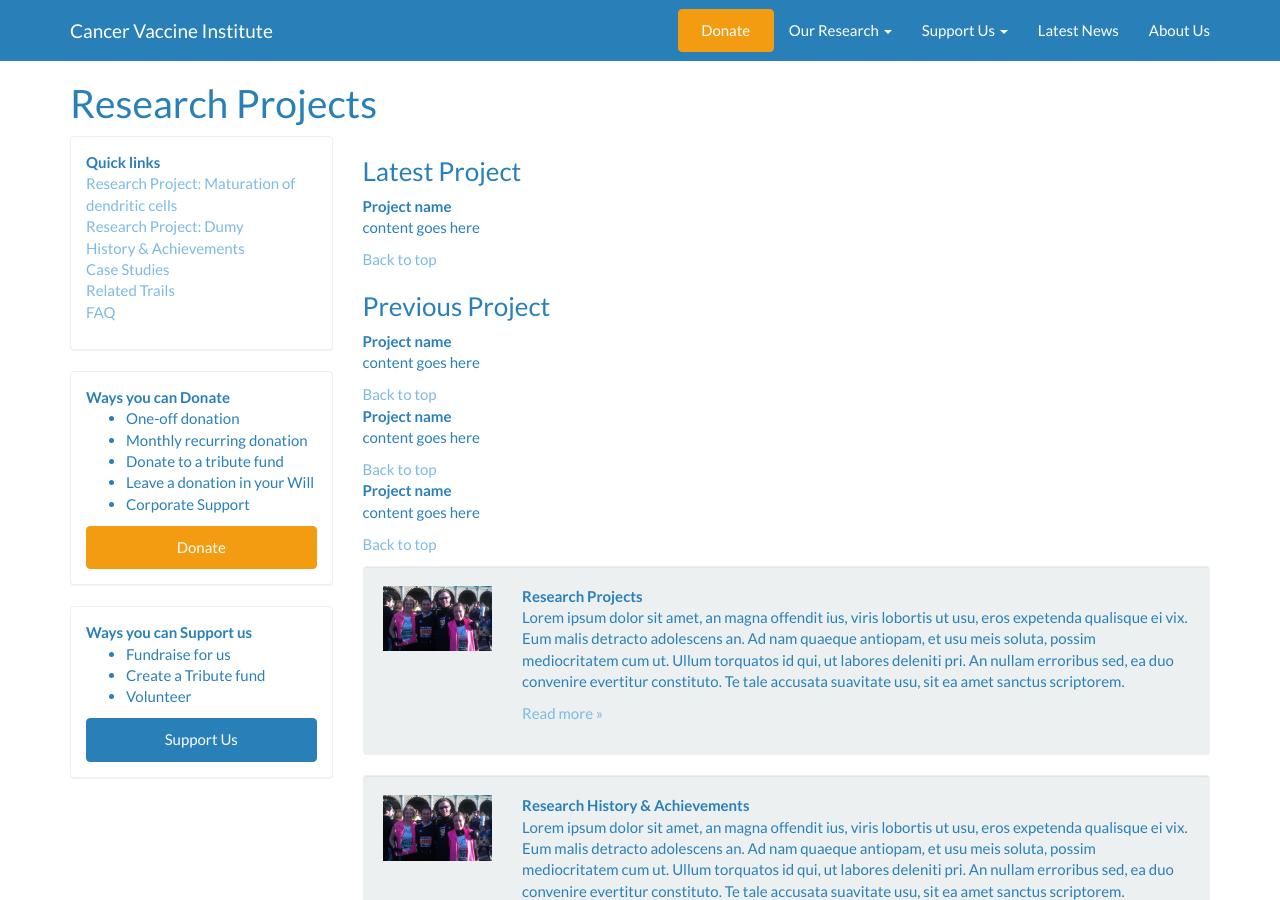
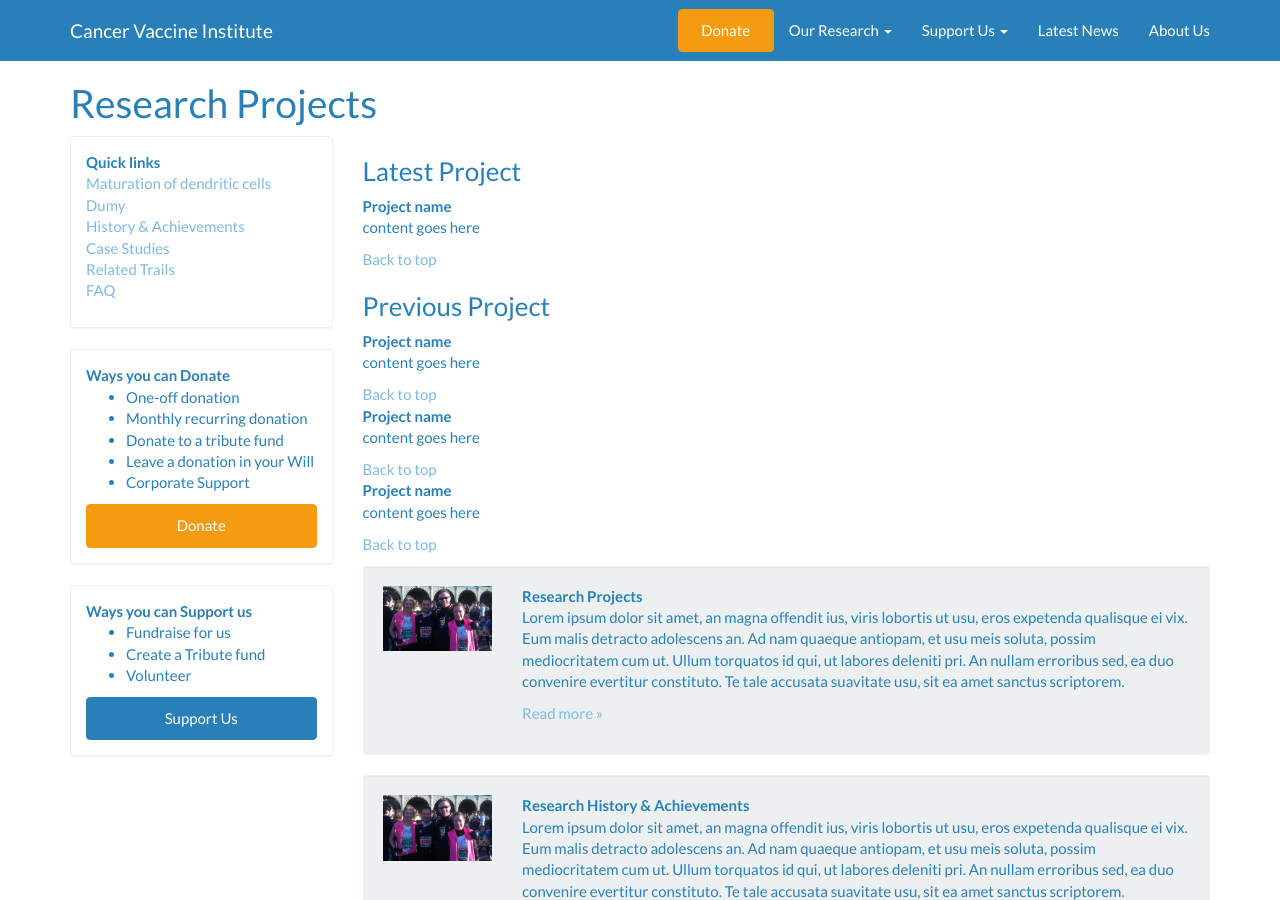
Before and after one commit to CancerVaccine/cancervaccine.github.io, a Jekyll site: the page built from our-research/research-projects/index.html, in a window 1280 px wide and 900 px high. Built offline with Jekyll 4.4.1, drawn with Linux system fonts in a browser that asks for light colours; nearby versions of some CDN libraries.

Commit message:
Updated '/our-research/research-projects/index.html' via CloudCannon

```diff
--- a/our-research/research-projects/index.html
+++ b/our-research/research-projects/index.html
@@ -9,10 +9,10 @@ categories: [navbar]
   <div class="col-xs-12 col-sm-3">
     <div class="panel panel-default">
       <div class="panel-body">
-        <strong>Quick links</strong>
+        <strong class="editable">Quick links</strong>
         <ul class="list-unstyled">
           {% for post in site.research-projects limit:3 %}
-            <li><a href="{{ post.url }}">Research Project: {{ post.title }}</a></li>
+            <li><a href="{{ post.url }}">{{ post.title }}</a></li>
           {% endfor %}
 
           {% include research-quick-links.html %}
```
